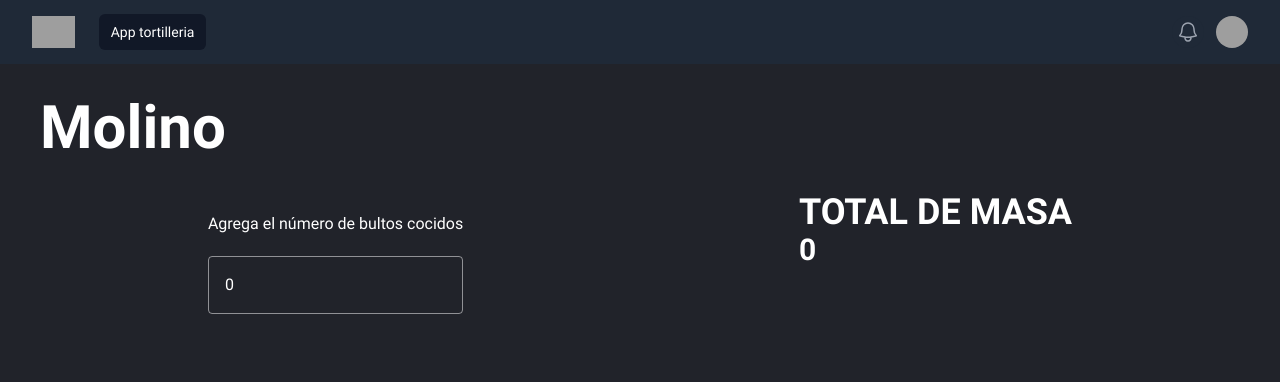
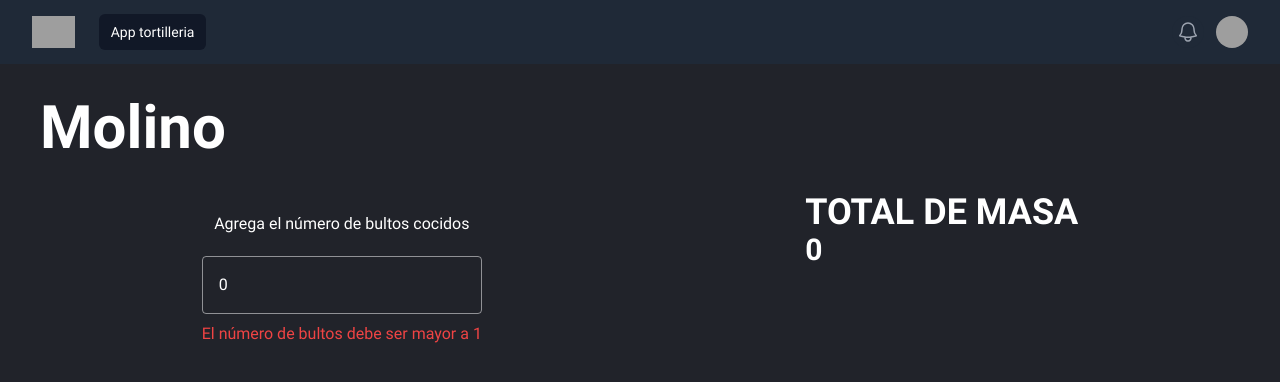
Before and after one commit to ErickFireworks/TestNextjs, a Next.js app: page /dashboard/molino in a window 1280 px wide. Shown: the top 382 px of the page. Built offline with nearby package versions, Linux system fonts and the light colour scheme; grey boxes are pictures that could not be loaded.

Commit message:
Correctly calculating the amount of PROCESSED PRODUCT.

```diff
--- a/src/components/molino/MolinoForm.tsx
+++ b/src/components/molino/MolinoForm.tsx
@@ -3,7 +3,6 @@
 import { useForm } from "react-hook-form";
 import { Input } from "../shared/Input";
 import { Button } from "../shared/Button";
-import { useEffect } from "react";
 
 type FormValues = {
   bultos: string;
@@ -22,7 +21,7 @@ export const MolinoForm = ({ handle }: Props) => {
   } = useForm<FormValues>();
 
   const onSubmit = (data: FormValues) => {
-    // handle(Number(data.bultos));
+    handle(Number(data.bultos));
   };
 
   return (
--- a/src/components/molino/MolinoFormOnchange.tsx
+++ b/src/components/molino/MolinoFormOnchange.tsx
@@ -11,7 +11,8 @@ export const MolinoFormOnchange = ({ handle }: Props) => {
   const handleInputChange = (e: any) => {
     const value = e.target.value;
     setInputValue(value);
-    handle(Number(inputValue) * 98);
+
+    handle(Number(value) * 98);
   }; //end function
 
   const handleSubmit = (e: any) => {
@@ -40,6 +41,11 @@ export const MolinoFormOnchange = ({ handle }: Props) => {
         value={inputValue}
         onChange={handleInputChange}
       />
+      {!inputValue && (
+        <div className="mt-2 text-red-500">
+          {"El número de bultos debe ser mayor a 1"}
+        </div>
+      )}
     </form>
   );
 };
```
